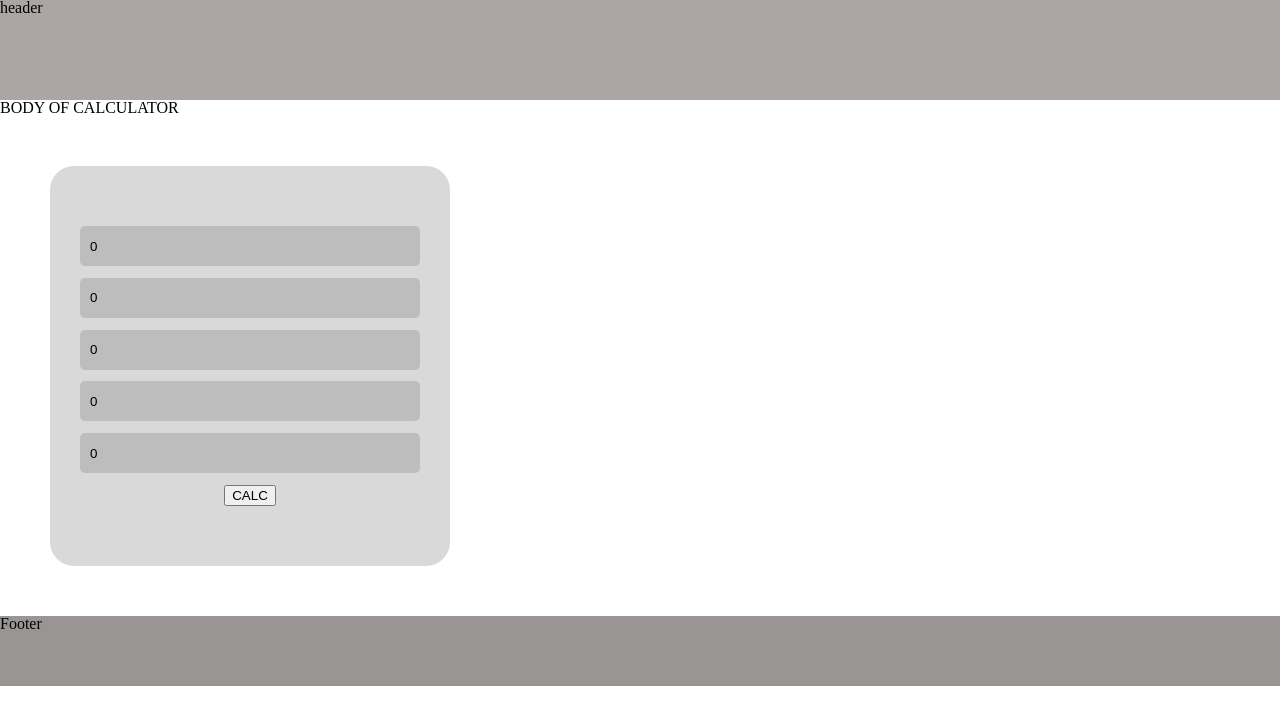
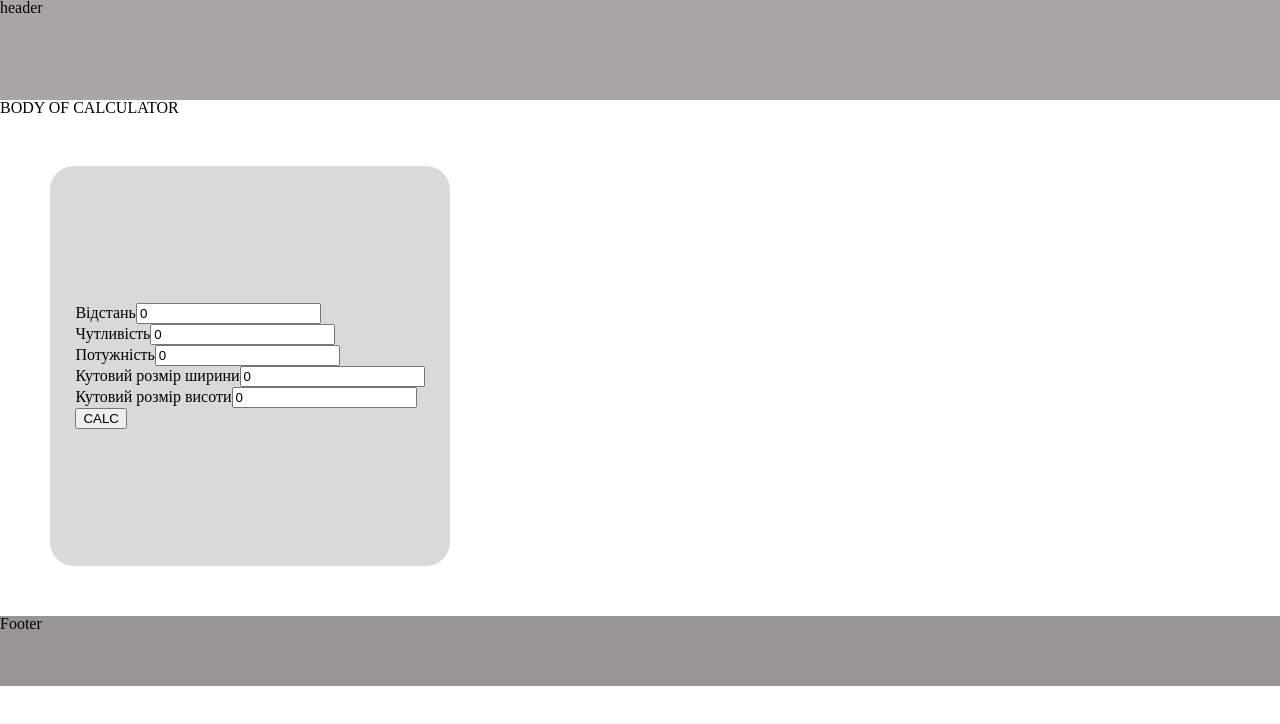
Before and after one commit to Skiftech-project/optiflow-frontend, a React (Vite) app: page / in a window 1280 px wide. Shown: the top 724 px of the page. Built offline with nearby package versions, Linux system fonts and the light colour scheme.

Commit message:
added labels for inputs

```diff
--- a/src/components/smart/first-module/first-module.jsx
+++ b/src/components/smart/first-module/first-module.jsx
@@ -21,44 +21,64 @@ const FirstModule = () => {
         <div className="InputData">
             <form
                 action="#"
-                className="InputData_form"
+                className="InputData__form"
                 onSubmit={formik.handleSubmit}
             >
+                <div className="InputData__input">
+                    <label htmlFor="distance">Відстань</label>
                     <input
                         name="distance"
                         type="number"
                         placeholder="Відстань"
+                        id="distance"
                         value={formik.values.distance}
                         onChange={formik.handleChange}
                     />
+                </div>
+                <div className="InputData__input">
+                    <label htmlFor="sensitivity">Чутливість</label>
                     <input
                         name="sensitivity"
                         type="number"
                         placeholder="Чутливість"
+                        id="sensitivity"
                         value={formik.values.sensitivity}
                         onChange={formik.handleChange}
                     />
+                </div>
+                <div className="InputData__input">
+                    <label htmlFor="power">Потужність</label>
                     <input
                         name="power"
                         type="number"
                         placeholder="Потужність"
+                        id="power"
                         value={formik.values.power}
                         onChange={formik.handleChange}
                     />
+                </div>
+                <div className="InputData__input">
+                    <label htmlFor="angleWidth">Кутовий розмір ширини</label>
                     <input
                         name="angleWidth"
                         type="number"
                         placeholder="Кутовий розмір ширини"
+                        id="angleWidth"
                         value={formik.values.angleWidth}
                         onChange={formik.handleChange}
                     />
+                </div>
+                <div className="InputData__input">
+                    <label htmlFor="angleHeight">Кутовий розмір висоти</label>
                     <input
                         name="angleHeight"
                         type="number"
                         placeholder="Кутовий розмір висоти"
+                        id="angleHeight"
                         value={formik.values.angleHeight}
                         onChange={formik.handleChange}
                     />
+                </div>
 
                 <Button
                     className="InputData_btn"
```
Lines whose indentation alone changed are shown as unchanged.
